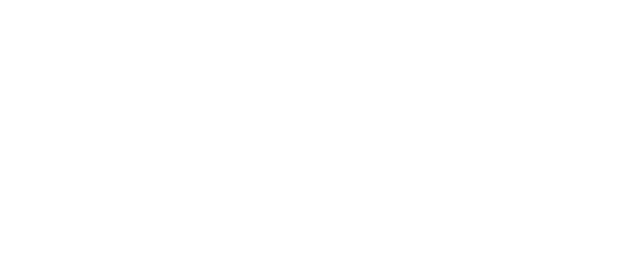
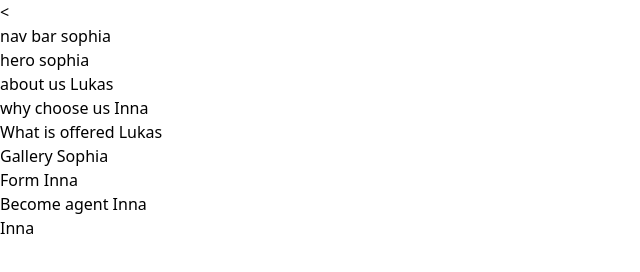
Before and after one commit to Pureschko/Best-project, a plain HTML site: page index.html in a window 1280 px wide. Shown: the whole page, without its empty margins (0-640 px from the left). Drawn offline with nearby package versions, Linux system fonts and the light colour scheme.

Commit message:
added tags to skeleton added tittle to head

```diff
--- a/index.html
+++ b/index.html
@@ -1,10 +1,27 @@
 <!DOCTYPE html>
 <html lang="en">
   <head>
-    <meta charset="UTF-8">
-    <meta name="viewport" content="width=device-width, initial-scale=1.0">
-       <script src="https://cdn.tailwindcss.com"></script>
+    <meta charset="UTF-8" />
+    <meta name="viewport" content="width=device-width, initial-scale=1.0" />
+    <script src="https://cdn.tailwindcss.com"></script>
+    <title>Pineapple</title>
+    <
   </head>
   <body>
- </body>
+    <header>
+      <nav>nav bar sophia</nav>
+
+      <section>hero sophia</section>
+    </header>
+    <main>
+      <section>about us Lukas</section>
+      <section>why choose us Inna</section>
+      <section>What is offered Lukas</section>
+      <section>Gallery Sophia</section>
+      <section>Form Inna</section>
+      <section>Become agent Inna</section>
+    </main>
+
+    <footer>Inna</footer>
+  </body>
 </html>
```
Also changed, not shown: 1 other file.
